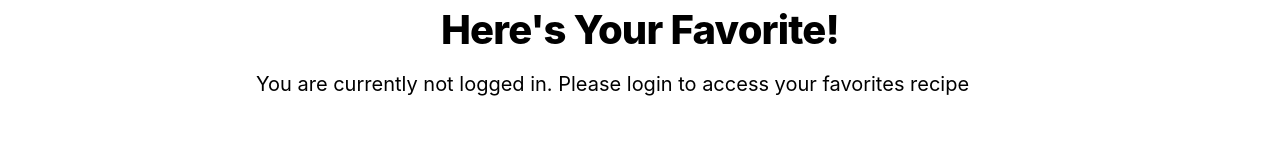
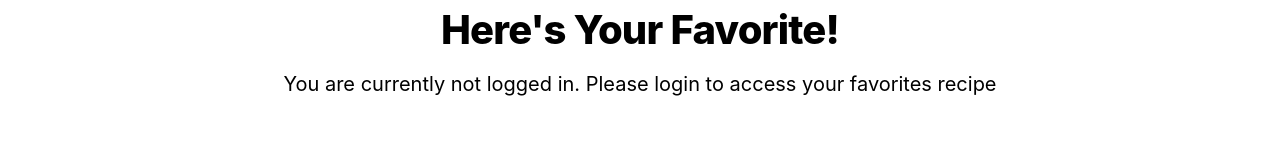
Before and after one commit to adrianprayoga/noleftovers, a Next.js app in the folder client/: page /favorites in a window 1280 px wide. Shown: the part 122-282 px from the top of the page. Built offline with nearby package versions, Linux system fonts and the light colour scheme; no server answers.

Commit message:
Fixed build issue

```diff
--- a/client/lib/recipes.ts
+++ b/client/lib/recipes.ts
@@ -26,7 +26,7 @@ export const getAllRecipeIds = async () => {
   });
 };
 
-export const getRecipeData = async (id: string) => {
+export const getRecipeData = async (id: string | string[]) => {
   try {
     const response = await axios.get(`${process.env.HOST}/recipe/${id}`);
 
--- a/client/pages/favorites.tsx
+++ b/client/pages/favorites.tsx
@@ -24,7 +24,7 @@ export default function Favorites({ allReciplesData }) {
       </Head>
 
       {!userContext.authenticated ? (
-        <h1 className="text-xl">
+        <h1 className="text-xl flex justify-center">
           You are currently not logged in. Please login to access your favorites
           recipe
         </h1>
--- a/client/pages/recipe/[id].tsx
+++ b/client/pages/recipe/[id].tsx
@@ -11,7 +11,7 @@ const Post = (props) => {
   const { recipeData } = props;
 
   return (
-    <Layout home={false}>
+    <Layout home={false} title="">
       <h1 className="text-4xl font-extrabold leading-6 text-gray-900 my-4">
         {recipeData.name}
       </h1>
--- a/client/pages/recipe/create.tsx
+++ b/client/pages/recipe/create.tsx
@@ -5,7 +5,7 @@ import { TrashIcon, ExclamationIcon } from "@heroicons/react/outline";
 import TextareaAutosize from "react-textarea-autosize";
 import { createRecipe, getMeasures } from "../../lib/recipes";
 import clsx from "clsx";
-import { ACTION_TYPES, formReducer, INITIAL_STATE } from "./formReducer";
+import { ACTION_TYPES, formReducer, INITIAL_STATE } from "../../reducer/formReducer";
 
 const Create = () => {
   const [formState, dispatch] = useReducer(formReducer, INITIAL_STATE);
```
Also changed, not shown: client/reducer/formReducer.ts (renamed from client/pages/recipe/formReducer.ts).
